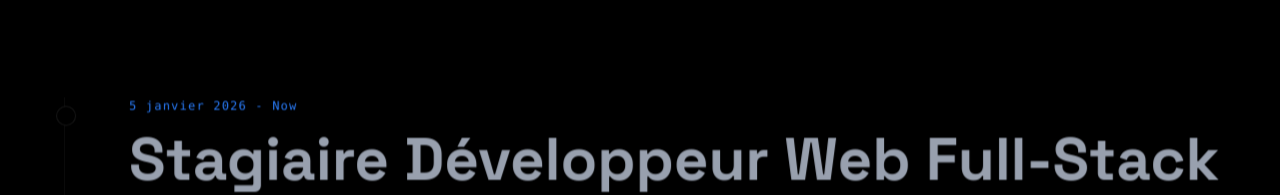
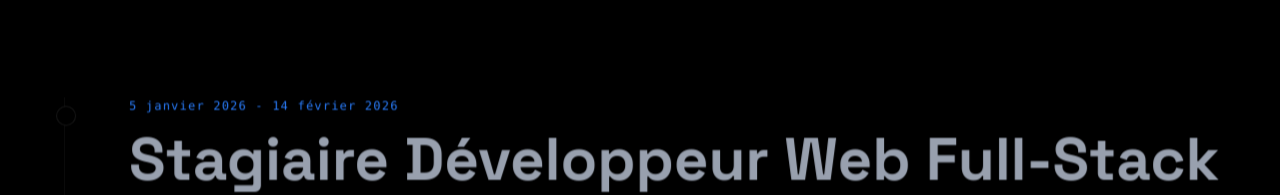
Before and after one commit to Eultype/portfolio-sam-v2, a Next.js app: page / in a window 1280 px wide. Shown: the part 5242-5437 px from the top of the page. Built offline with nearby package versions, Linux system fonts and the light colour scheme; no server answers.

Commit message:
feat(experience): modification de la date de stage

```diff
--- a/src/data/portfolio.ts
+++ b/src/data/portfolio.ts
@@ -198,7 +198,7 @@ export const portfolioData: PortfolioData = {
             id: 1,
             role: "Stagiaire Développeur Web Full-Stack",
             company: "Rebel Company",
-            date: "5 janvier 2026 - Now",
+            date: "5 janvier 2026 - 14 février 2026",
             description: "Développement de l'application métier 2D3D (Next.js, Prisma) et gestion de projets WordPress. Une expérience terrain où j'ai pu confronter mon code à la réalité des besoins clients et livrer des produits finis.",
             responsibilities: [
                 "Conception de l'architecture (Next.js)",
```
